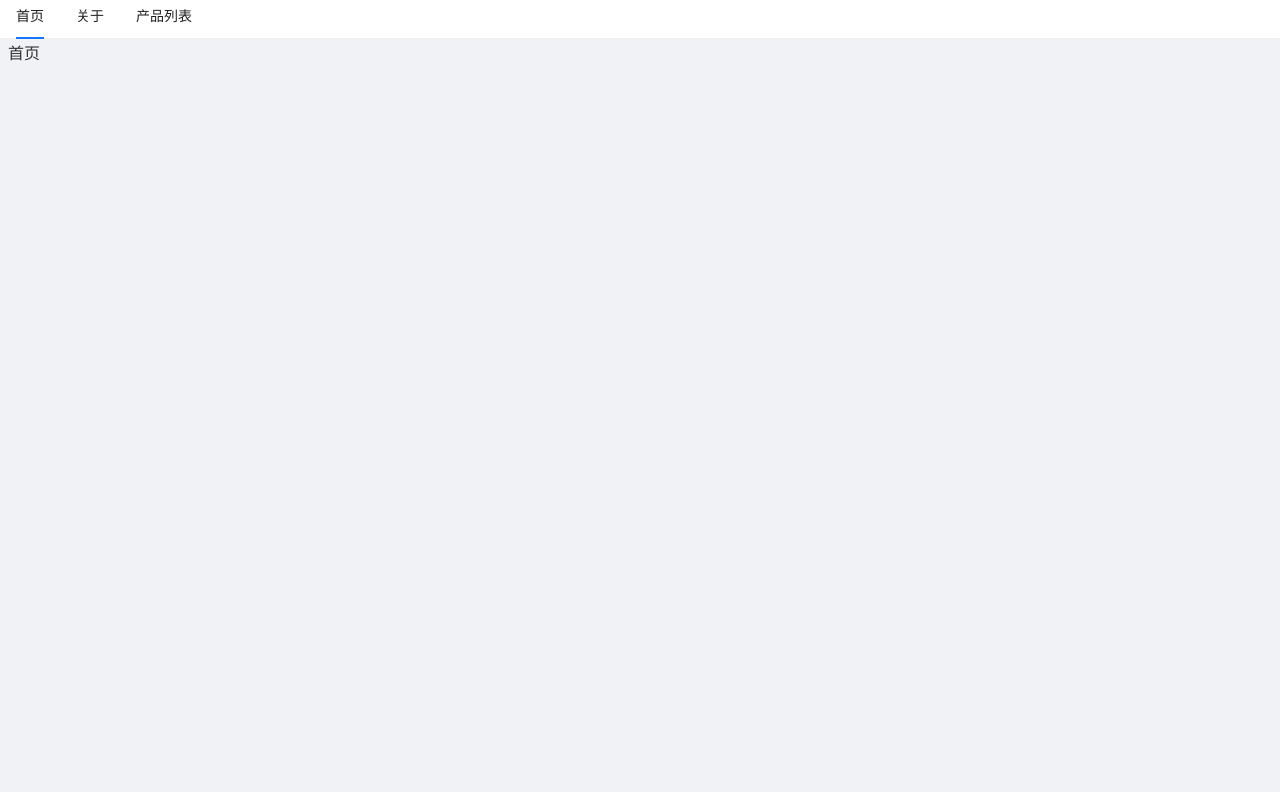
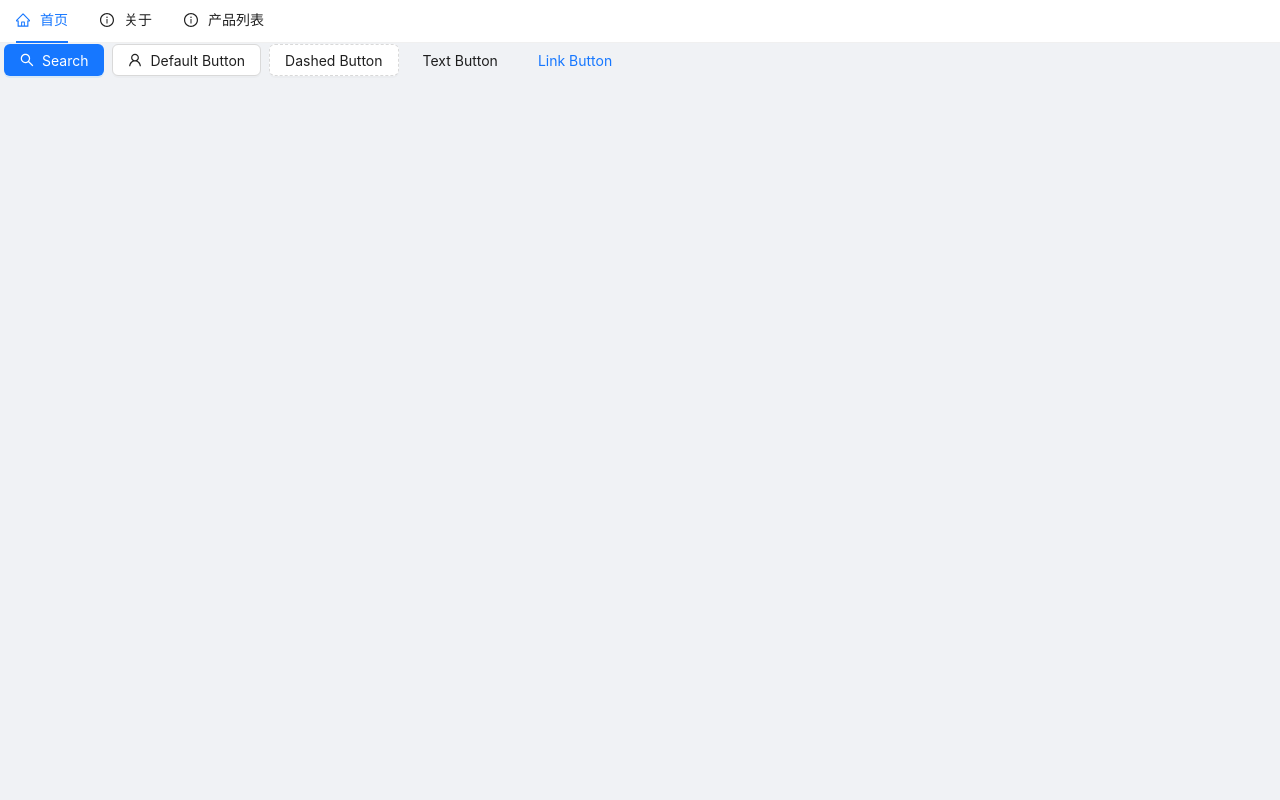
Before and after one commit to wanghengzz/React-Ts-Component, a React (Vite) app: page / in a window 1280 px wide. Built offline with nearby package versions, Linux system fonts and the light colour scheme.

Commit message:
'菜单调整'

```diff
--- a/src/Layout/Menu/index.tsx
+++ b/src/Layout/Menu/index.tsx
@@ -1,17 +1,19 @@
-import { useNavigate } from 'react-router-dom'
+import { useNavigate, useLocation } from 'react-router-dom'
 import { Menu } from 'antd'
 import type { MenuProps } from 'antd'
 import router from '../../router/index'
-
+import { HomeOutlined } from '@ant-design/icons'
 const generateMenuItems = (routes: any[]): MenuProps['items'] => {
   return routes.map((route) => ({
     key: route.path,
     label: route.meta?.title,
+    icon: route.meta?.icon || <HomeOutlined />,
     children: route.children ? generateMenuItems(route.children) : undefined,
   }))
 }
 export default function TopMenu() {
   const navigate = useNavigate()
+  const location = useLocation()
   const handleMenuClick: MenuProps['onClick'] = ({ key }) => {
     navigate(key)
   }
@@ -26,6 +28,7 @@ export default function TopMenu() {
       style={{ width: '100%' }}
       items={menuItems}
       onClick={handleMenuClick}
+      selectedKeys={[location.pathname]}
     />
   )
 }
--- a/src/pages/Home/index.tsx
+++ b/src/pages/Home/index.tsx
@@ -2,13 +2,62 @@
  * @Author:
  * @Date: 2025-02-13 15:45:48
  * @LastEditors: Do not edit
- * @LastEditTime: 2025-02-14 09:40:17
+ * @LastEditTime: 2025-02-17 10:53:14
  * @Description:
  * @FilePath: \react-project\src\pages\Home\index.tsx
  */
-
+import CommonButton from "../../components/commonButton";
+import { ButtonProps } from "../../components/commonButton/interface";
 const Home = () => {
-  return <div>首页</div>;
+  const btnList: ButtonProps[] = [
+    {
+      type: 'primary',
+      text: 'Search',
+      icon: 'SearchOutlined',
+      loading: false,
+      onClick: async (e) => {
+        // 模拟异步操作
+        await new Promise((resolve) => setTimeout(resolve, 1000))
+        console.log('提交完成',e)
+      },
+    },
+    {
+      type: 'default',
+      text: 'Default Button',
+      loading: false,
+      icon: 'UserOutlined',
+      onClick: async () => {
+        await new Promise((resolve) => setTimeout(resolve, 1000))
+        console.log('Default Button')
+      },
+    },
+    {
+      type: 'dashed',
+      text: 'Dashed Button',
+      onClick: () => {
+        console.log('Dashed Button')
+      },
+    },
+    {
+      type: 'text',
+      text: 'Text Button',
+      onClick: () => {
+        console.log('Text Button')
+      },
+    },
+    {
+      type: 'link',
+      text: 'Link Button',
+      onClick: () => {
+        console.log('Link Button')
+      },
+    },
+  ]
+  return (
+    <div>
+      <CommonButton btnList={btnList} />
+    </div>
+  )
 };
 
 export default Home;
--- a/src/pages/NotFound/index.tsx
+++ b/src/pages/NotFound/index.tsx
@@ -1,5 +1,3 @@
-import React from 'react'
-
 export default function NotFound() {
   return <div>NotFound</div>
 }
--- a/src/router/index.tsx
+++ b/src/router/index.tsx
@@ -2,7 +2,7 @@
  * @Author:
  * @Date: 2025-02-13 15:49:17
  * @LastEditors: Do not edit
- * @LastEditTime: 2025-02-17 09:54:45
+ * @LastEditTime: 2025-02-17 14:18:49
  * @Description:
  * @FilePath: \react-project\src\router\index.tsx
  */
@@ -10,10 +10,11 @@ import React, { lazy, Suspense } from 'react'
 import type { RouteObject } from 'react-router-dom'
 import { createBrowserRouter } from 'react-router-dom'
 import Layout from '../Layout/index'
-
+import { HomeOutlined, InfoCircleOutlined } from '@ant-design/icons'
 interface MetaConfig {
   title: string
   requiresAuth: boolean
+  icon?: React.ReactNode
 }
 
 type CustomRoute = Omit<RouteObject, 'children' | 'index'> & {
@@ -29,7 +30,7 @@ const ProductDetail = lazy(() => import('../pages/ProductDetail/index'))
 const NotFound = lazy(() => import('../pages/NotFound/index'))
 
 const withSuspense = (Component: React.LazyExoticComponent<any>) => (
-  <Suspense fallback={<div>Loading...</div>}>
+  <Suspense fallback={<div className="loading-page">Loading...</div>}>
     <Component />
   </Suspense>
 )
@@ -45,6 +46,7 @@ const routes: CustomRoute[] = [
         meta: {
           title: '首页',
           requiresAuth: false,
+          icon: <HomeOutlined />,
         },
       },
       {
@@ -53,6 +55,7 @@ const routes: CustomRoute[] = [
         meta: {
           title: '关于',
           requiresAuth: false,
+          icon: <InfoCircleOutlined />,
         },
       },
       {
@@ -61,6 +64,7 @@ const routes: CustomRoute[] = [
         meta: {
           title: '产品列表',
           requiresAuth: true,
+          icon: <InfoCircleOutlined />,
         },
         children: [
           {
--- a/src/style/globle.scss
+++ b/src/style/globle.scss
@@ -48,10 +48,18 @@ html {
     }
   }
   .layout-header {
-    height: calc($layout-header-height - $content-padding);
+    height: $layout-header-height;
     width: 100%;
     background-color: var(--background-theme-light);
     display: flex;
     align-items: center;
   }
 }
+
+.loading-page {
+  width: 100%;
+  height: 100%;
+  display: flex;
+  justify-content: center;
+  align-items: center;
+}
--- a/src/style/variables.scss
+++ b/src/style/variables.scss
@@ -1,7 +1,7 @@
 // 导航栏高度
 $nav-height: 20px;
 // 内容区内边距
-$content-padding: 8px;
+$content-padding: 4px;
 
 $red: #ff0000;
 $blue: #0000ff;
```
Also changed, not shown: src/Layout/index.tsx (+1 -47 lines), src/pages/About/index.tsx (+8 -2 lines).
